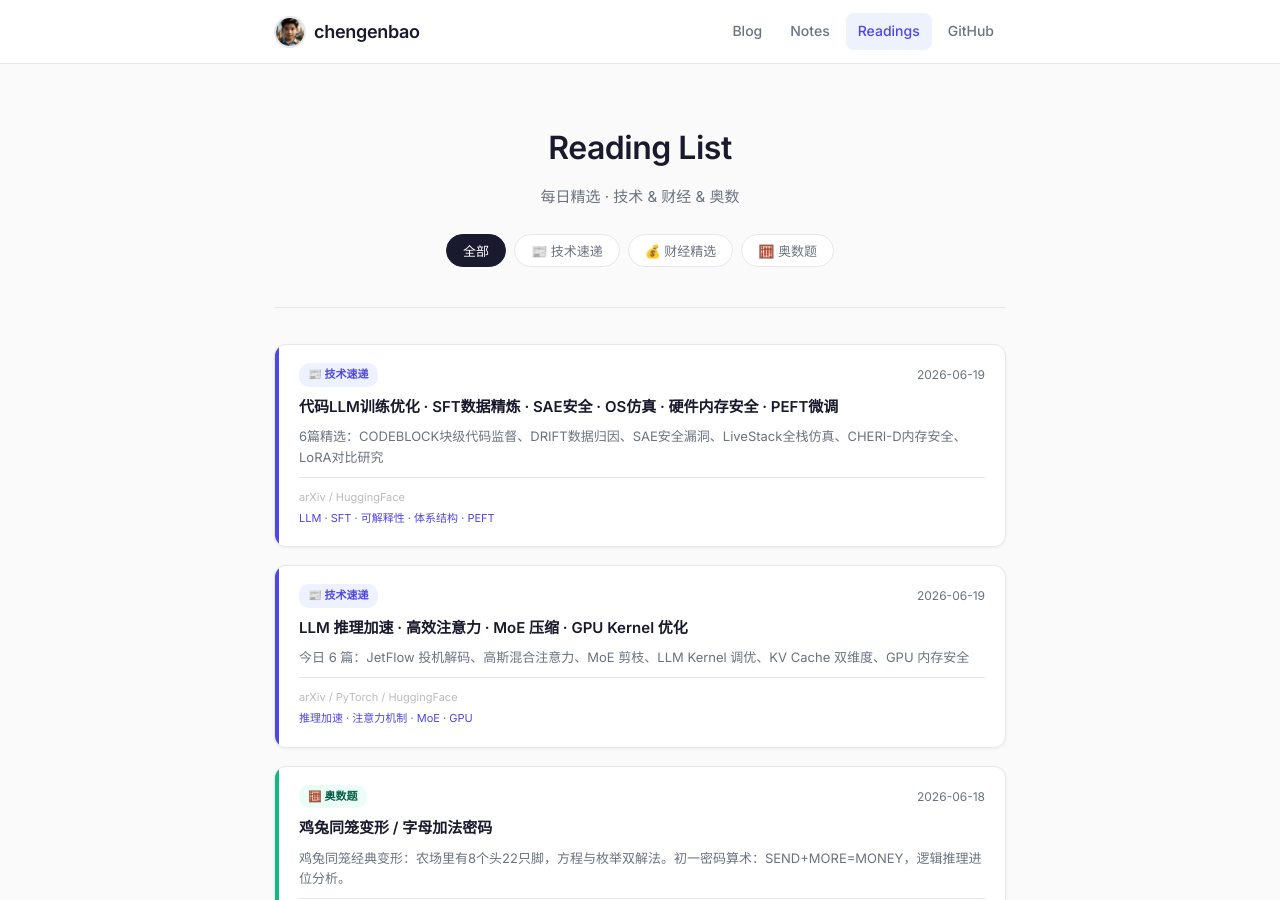
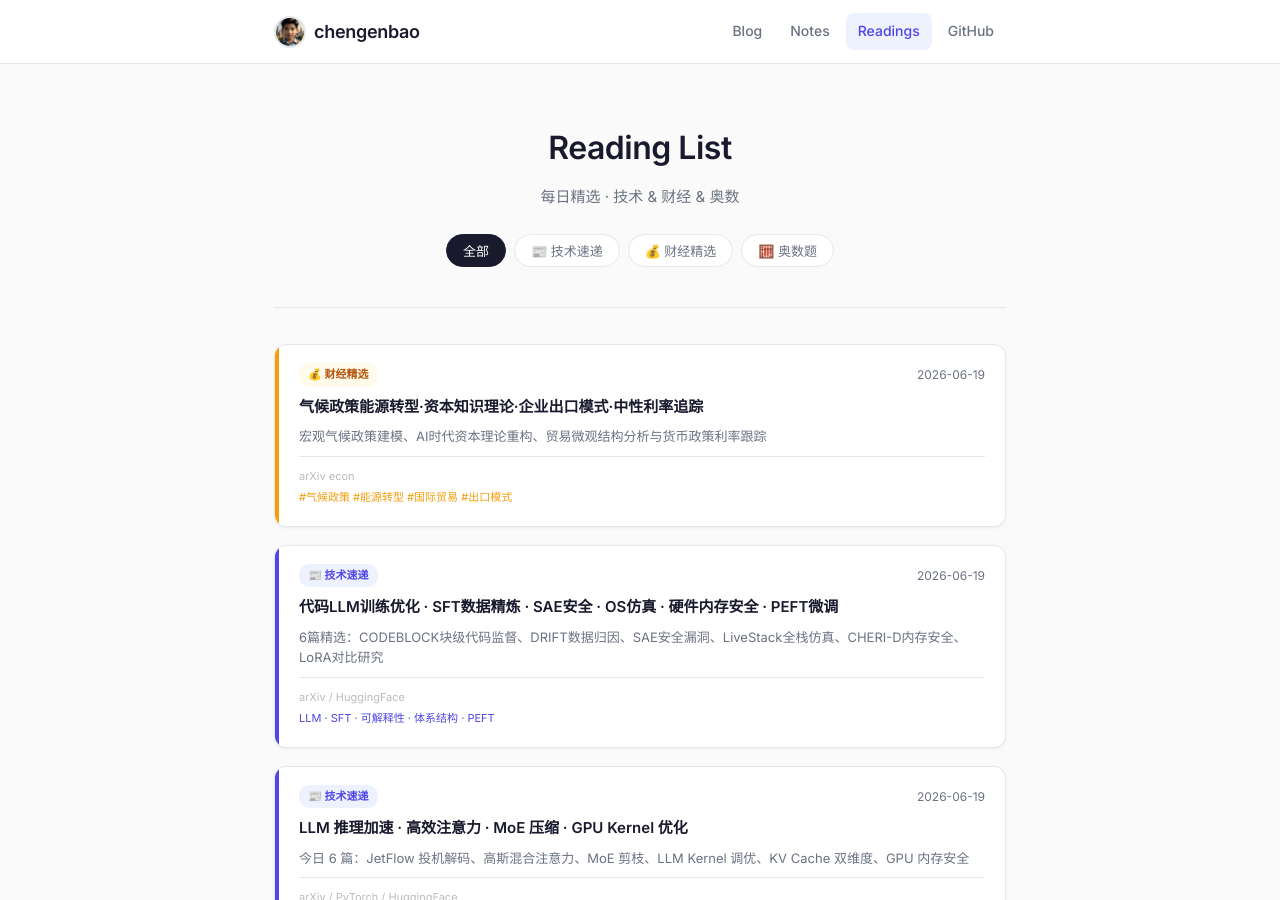
Before and after one commit to chengenbao/chengenbao.github.io, a Jekyll site: the page built from reading-list/index.md, in a window 1280 px wide and 900 px high. Built offline with Jekyll 4.4.1, drawn with Linux system fonts in a browser that asks for light colours.

Commit message:
update index: add finance card 2026-06-19

```diff
--- a/reading-list/index.md
+++ b/reading-list/index.md
@@ -18,6 +18,21 @@ permalink: /reading-list/
   </div>
 
   <div class="rl-grid">
+<a class="rl-card finance" href="/reading-list/2026-06-19-finance-daily/">
+  <div class="rl-accent"></div>
+  <div class="rl-body">
+    <div class="rl-top">
+      <span class="rl-badge finance">💰 财经精选</span>
+      <time>2026-06-19</time>
+    </div>
+    <h2>气候政策能源转型·资本知识理论·企业出口模式·中性利率追踪</h2>
+    <p>宏观气候政策建模、AI时代资本理论重构、贸易微观结构分析与货币政策利率跟踪</p>
+    <div class="rl-meta">
+      <span class="rl-source">arXiv econ</span>
+      <span class="rl-tags">#气候政策 #能源转型 #国际贸易 #出口模式</span>
+    </div>
+  </div>
+</a>
 <a class="rl-card tech" href="/reading-list/2026-06-19-tech-daily/">
   <div class="rl-accent"></div>
   <div class="rl-body">
```
